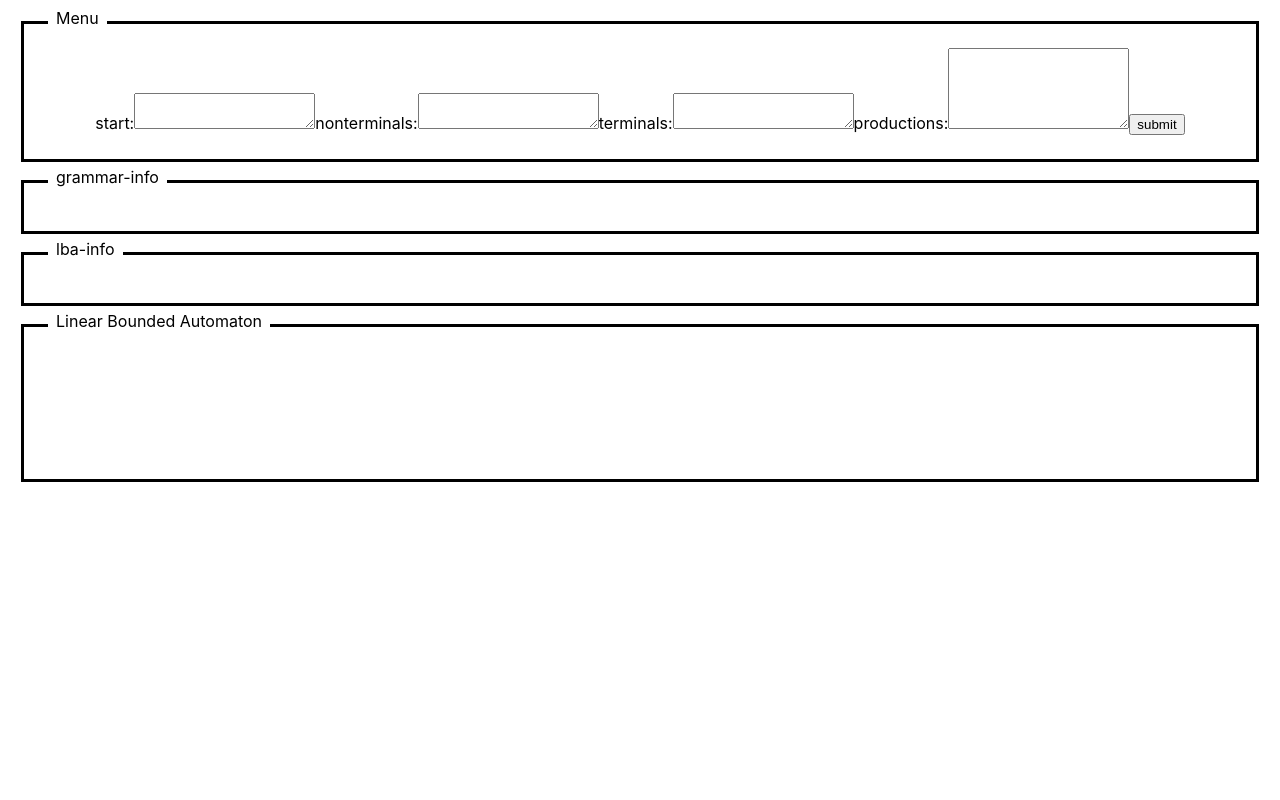
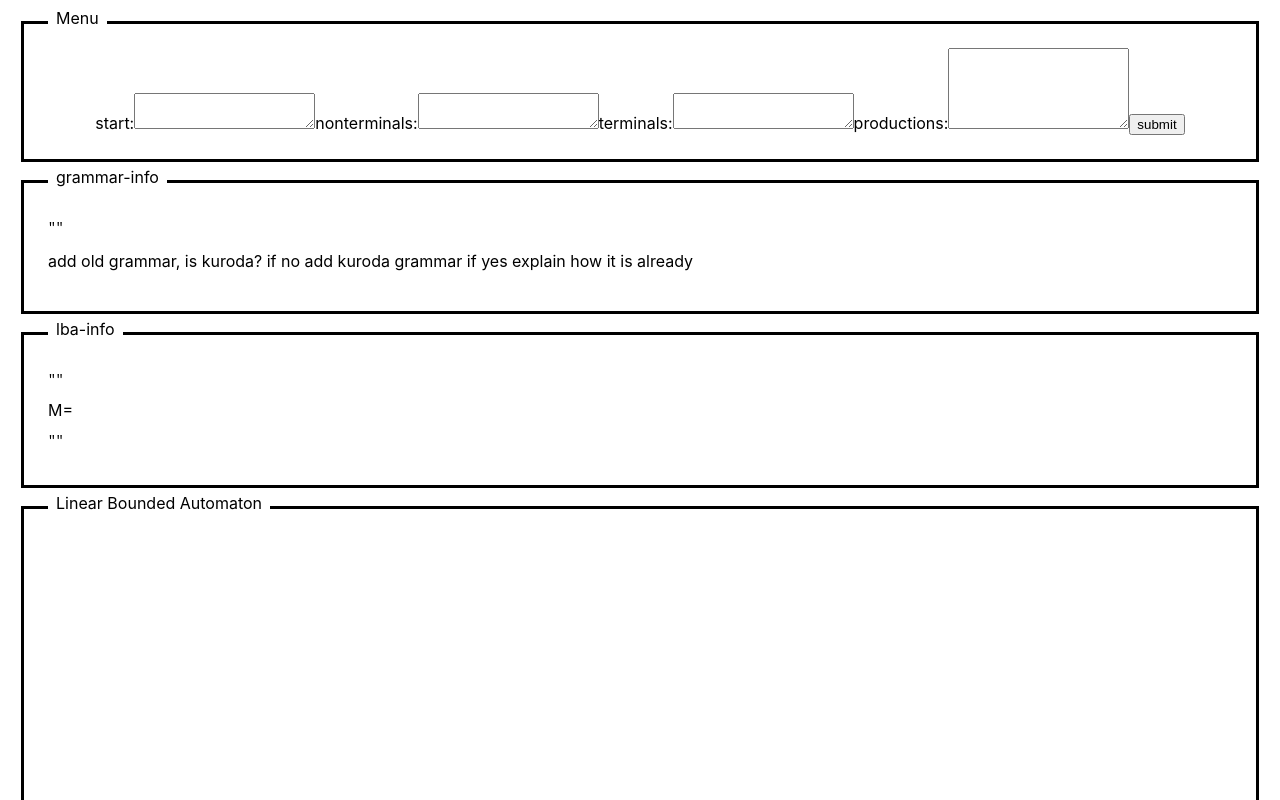
Before and after one commit to gleon3/lba, a React (Create React App) app: page / in a window 1280 px wide. Shown: the top 800 px of the page. Built offline with nearby package versions, Linux system fonts and the light colour scheme.

Commit message:
added hover for transitions, minor fixes

```diff
--- a/src/App.css
+++ b/src/App.css
@@ -25,9 +25,20 @@
   text-align: center;
 }
 
+.grammar-info{
+  overflow-y: scroll;
+  max-height: 270px;
+}
+
+.lba-info{
+  overflow-y: scroll;
+  max-height: 270px;
+}
+
 .LBA{
   overflow-x: scroll;
   overflow-y: scroll;
+  max-height: 1080px;
 }
 
 .input > * {
--- a/src/App.js
+++ b/src/App.js
@@ -18,7 +18,7 @@ import { Production, Grammar, convert_to_kuroda, grammar_to_lba, is_kuroda, lba_
 const StartState = ({ position, radius, name, transition_length }) => {
   const statePosition = {
     x: position.x,
-    y: position.y + transition_length + 2*radius,
+    y: position.y + transition_length,
   }
 
   return(
@@ -117,6 +117,8 @@ const ArrowHead = ({startPoint, endPoint, angle, arrowLength}) => {
  * @returns {JSX.Element}
  */
 const Transition = ({ startPoint, endPoint, label }) => { //TODO: tweak numbers
+  const [isFocused, setFocus] = useState(false);
+
   if(startPoint.x == endPoint.x && startPoint.y == endPoint.y){ //self transition
     const transitionStart = {
       x: startPoint.x + 50,
@@ -128,8 +130,10 @@ const Transition = ({ startPoint, endPoint, label }) => { //TODO: tweak numbers
       y: endPoint.y //TODO: radius
     }
 
+
+
     return(
-      <svg>
+      <svg pointerEvents="stroke" onMouseOver={() => setFocus(true)} onMouseLeave={() => setFocus(false)}>
         <defs>
             <marker
               id="arrow"
@@ -142,8 +146,8 @@ const Transition = ({ startPoint, endPoint, label }) => { //TODO: tweak numbers
               <path d="M 0 0 L 10 5 L 0 10 z" />
             </marker>
         </defs>
-        <path d={'M ' + transitionStart.x + ' ' + transitionStart.y + ' q 125 -12.5 0 -25'} stroke="#aaa" fill="none" strokeWidth={2} markerEnd="url(#arrow)"/>
-        <text x={transitionStart.x} y={transitionStart.y} textAnchor="middle">{
+        <path d={'M ' + transitionStart.x + ' ' + transitionStart.y + ' q 125 -12.5 0 -25'} stroke={isFocused ? "red" : "#aaa"} fill="none" strokeWidth={2} markerEnd="url(#arrow)"/>
+        <text fill={isFocused ? "red" : "#aaa"} x={transitionStart.x} y={transitionStart.y} textAnchor="middle">{
           label.map(value => {
             return <tspan x={transitionStart.x + 125/2} dy='15'>{value}</tspan>
           })
@@ -164,7 +168,7 @@ const Transition = ({ startPoint, endPoint, label }) => { //TODO: tweak numbers
     }
 
     return(
-      <svg>
+      <svg pointerEvents="stroke" onMouseOver={() => setFocus(true)} onMouseLeave={() => setFocus(false)}>
           <defs>
             <marker
               id="arrow"
@@ -177,9 +181,9 @@ const Transition = ({ startPoint, endPoint, label }) => { //TODO: tweak numbers
               <path d="M 0 0 L 10 5 L 0 10 z" />
             </marker>
           </defs>
-          <path id={'from (' + transitionStart.x + ',' + transitionStart.y + ' to (' + transitionEnd.x + ',' + transitionEnd.y + ')'} d={'M ' + transitionStart.x + ' ' + transitionStart.y + ' S ' + (transitionStart.x - 100) + ' ' + ((transitionStart.y + transitionEnd.y)/2) + ' ' + transitionEnd.x + ' ' + transitionEnd.y} stroke="#aaa" strokeWidth={2} fill="transparent" marker-end="url(#arrow)"/>
-          <text textAnchor="middle">
-            <textPath href={'#from (' + transitionStart.x + ',' + transitionStart.y + ' to (' + transitionEnd.x + ',' + transitionEnd.y + ')'} startOffset="50%">{
+          <path id={'from (' + transitionStart.x + ',' + transitionStart.y + ' to (' + transitionEnd.x + ',' + transitionEnd.y + ')'} d={'M ' + transitionStart.x + ' ' + transitionStart.y + ' S ' + (transitionStart.x - 100) + ' ' + ((transitionStart.y + transitionEnd.y)/2) + ' ' + transitionEnd.x + ' ' + transitionEnd.y} stroke={isFocused ? "red" : "#aaa"} strokeWidth={2} fill="transparent" marker-end="url(#arrow)"/>
+          <text fill={isFocused ? "red" : "#aaa"} textAnchor="middle">
+            <textPath   href={'#from (' + transitionStart.x + ',' + transitionStart.y + ' to (' + transitionEnd.x + ',' + transitionEnd.y + ')'} startOffset="50%">{
               label.map(element => {
                 return <tspan x='0' dy={15}>{element}</tspan>
               })}
@@ -202,7 +206,7 @@ const Transition = ({ startPoint, endPoint, label }) => { //TODO: tweak numbers
     }
 
     return(
-      <svg>
+      <svg pointerEvents="stroke" onMouseOver={() => setFocus(true)} onMouseLeave={() => setFocus(false)}>
         <defs>
           <marker
             id="arrow"
@@ -215,8 +219,8 @@ const Transition = ({ startPoint, endPoint, label }) => { //TODO: tweak numbers
             <path d="M 0 0 L 10 5 L 0 10 z" />
           </marker>
         </defs>
-        <path id={'from (' + transitionStart.x + ',' + transitionStart.y + ' to (' + transitionEnd.x + ',' + transitionEnd.y + ')'} d={'M ' + transitionStart.x + ' ' + transitionStart.y + ' S ' + ((directionX == -1 && directionY == 1) ? (transitionStart.x + ' ' + transitionEnd.y) : (transitionEnd.x + ' ' + transitionStart.y)) + ' ' + transitionEnd.x + ' ' + transitionEnd.y} stroke="#aaa" strokeWidth={2} fill="transparent" marker-end="url(#arrow)"/>
-        <text textAnchor="middle">
+        <path id={'from (' + transitionStart.x + ',' + transitionStart.y + ' to (' + transitionEnd.x + ',' + transitionEnd.y + ')'} d={'M ' + transitionStart.x + ' ' + transitionStart.y + ' S ' + ((directionX == -1 && directionY == 1) ? (transitionStart.x + ' ' + transitionEnd.y) : (transitionEnd.x + ' ' + transitionStart.y)) + ' ' + transitionEnd.x + ' ' + transitionEnd.y} stroke={isFocused ? "red" : "#aaa"} strokeWidth={2} fill="transparent" marker-end="url(#arrow)"/>
+        <text fill={isFocused ? "red" : "#aaa"} textAnchor="middle">
           <textPath href={'#from (' + transitionStart.x + ',' + transitionStart.y + ' to (' + transitionEnd.x + ',' + transitionEnd.y + ')'} startOffset="50%">{
             label.map(element => {
               return <tspan x='0' dy={15}>{element}</tspan>
@@ -229,17 +233,12 @@ const Transition = ({ startPoint, endPoint, label }) => { //TODO: tweak numbers
 }
 
 //TOdo: rework
-const LBA_Graph = ({ lba }) => {
+const LBA_Graph = ({ lba, radius, distanceY, distanceX }) => {
   const lbaGraph = []
   const alreadyDrawn = new Map()
 
-  const radius = 50
-  const distanceY = 300
-  const distanceX = 300
-
-  let height = 100
+  let height = distanceY + 2*radius
   let width = 0
-  let test = 0
 
   let j = 0
   let i = 1
@@ -336,11 +335,11 @@ const LBA_Graph = ({ lba }) => {
   if (lba) {
     const stateRadius = 50
     const startPosition = {
-      x: 300,
+      x: distanceX,
       y: 0,
     }
 
-    lbaGraph.push(<StartState position={startPosition} radius={stateRadius} name={lba.startState} transition_length={200}></StartState>)
+    lbaGraph.push(<StartState position={startPosition} radius={stateRadius} name={lba.startState} transition_length={distanceY}></StartState>)
     alreadyDrawn.set(lba.startState, [1, 0])
     drawTransition(lba.startState)
   }
@@ -357,6 +356,9 @@ function App() {
   const [productionValue, setProductionValue] = useState('')
 
   const [lba, setLBA] = useState('')
+  const [eliminateX, setEliminateX] = useState('')
+
+  const [kurodaGrammar, setKurodaGrammar] = useState('')
 
   function handleSubmit(e) {
     e.preventDefault();
@@ -367,8 +369,6 @@ function App() {
 
     productions = handleProductions(productions)
 
-    //console.log(startValue, nonterminals, terminals, productions)
-
     let grammar = new Grammar(nonterminals, terminals, productions, startValue)
 
     console.log('old grammar:')
@@ -378,16 +378,20 @@ function App() {
 
     let kuroda_grammar = is_kuroda(grammar) ? grammar : convert_to_kuroda(grammar)
 
+    setKurodaGrammar(kuroda_grammar)
+
     console.log('\nnew grammar:')
     for (let production of kuroda_grammar.productions) {
       console.log(production.left + " -> " + production.right)
     }
 
     setLBA(grammar_to_lba(kuroda_grammar))
+    setEliminateX(lba_eliminate_x(kuroda_grammar))
+
 
 
     console.log(lba.delta)
-    console.log('M = ', lba_eliminate_x(kuroda_grammar))
+    console.log('M = ', eliminateX)
   }
 
   function handleStartValue(startValue) {
@@ -437,13 +441,25 @@ function App() {
       </div>
       <div class="grammar-info gui-element">
         <legend>grammar-info</legend>
+        <pre>
+          {JSON.stringify(kurodaGrammar, null, 2)}
+        </pre>
+        <p>{kurodaGrammar.start}</p>
+        <p>add old grammar, is kuroda? if no add kuroda grammar if yes explain how it is already</p>
       </div>
       <div class="lba-info gui-element">
         <legend>lba-info</legend>
+        <pre>
+          {JSON.stringify(lba, null, 2)}
+        </pre>
+        <label>M=</label>
+        <pre>
+          {JSON.stringify(eliminateX, null, 2)}
+        </pre>
       </div>
       <div class="LBA gui-element">
         <legend>Linear Bounded Automaton</legend>
-        <LBA_Graph lba={lba}></LBA_Graph>
+        <LBA_Graph lba={lba} radius={50} distanceX={300} distanceY={300}></LBA_Graph>
       </div>
     </div>
   );
--- a/src/lba.js
+++ b/src/lba.js
@@ -34,15 +34,15 @@ export class LBA{
      * Creates an empty linear bounded automaton based upon a given grammar.
      * @param {Grammar} grammar - The grammar the lba is based upon.
      * @param {String} startState - The start state.
-     * @param {String} left_endmarker - The left endmarker.
-     * @param {String} right_endmarker - The right endmarker.
+     * @param {String} leftEndmarker - The left endmarker.
+     * @param {String} rightEndmarker - The right endmarker.
      * @param {String} blank - The blank symbol.
      */
-    constructor(grammar, startState, left_endmarker, right_endmarker, blank)
+    constructor(grammar, startState, leftEndmarker, rightEndmarker, blank)
     {
         this.states = [startState];
-        this.input_alphabet = grammar.terminals.concat(grammar.nonterminals);
-        this.tape_alphabet = this.input_alphabet.concat([left_endmarker, right_endmarker, blank]);
+        this.inputAlphabet = grammar.terminals.concat(grammar.nonterminals);
+        this.tapeAlphabet = this.inputAlphabet.concat([leftEndmarker, rightEndmarker, blank]);
         this.startState = startState;
         this.blank = blank
         this.delta = new Map();
@@ -75,26 +75,21 @@ export class LBA{
     /**
      * Adds a state to the lba.
      *
+     * @param {String} [state] - The name of the state to be added to the lba (is optional).
      * @return {state} The state that was added to the lba.
      */
-    add_state(){
-        const state = 'z' + (this.states.length - 1)
+    add_state(state=null){
+        if(state){
+            this.states.push(state)
 
-        this.states.push(state)
+            return state
+        }else{
+            const state = 'z' + (this.states.length - 1)
 
-        return state
-    }
+            this.states.push(state)
 
-    /**
-     * Adds a state to the lba.
-     *
-     * @param {String} state - The name of the state to be added to the lba.
-     * @return {state} The state that was added to the lba.
-     */
-    add_state_with_name(state){
-        this.states.push(state)
-
-        return state
+            return state
+        }
     }
 
     /**
@@ -353,7 +348,7 @@ export function lba_eliminate_x(grammar){
     let throwaway = new LBA(grammar, 'zi', '<', '>', 'x')
 
     for(let symbol of grammar.terminals.concat(grammar.nonterminals)){
-        const newStateSymbol = throwaway.add_state_with_name(symbol)
+        const newStateSymbol = throwaway.add_state(symbol)
         throwaway.add_transition('zi', newStateSymbol, symbol + ' : <, R')
 
         for(let innerSymbol of grammar.terminals.concat(grammar.nonterminals)){
```
